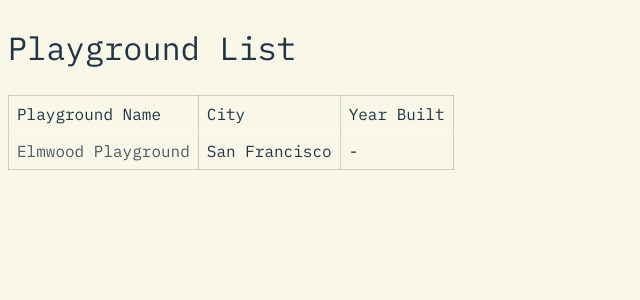
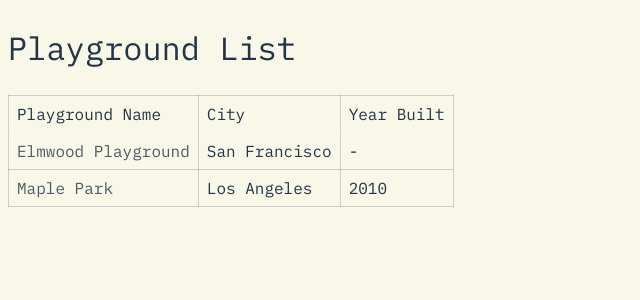
Before and after one commit to mreed4/seesaw, a React (Vite) app: page / in a window 1280 px wide. Shown: the top 300 px of the page, without its empty margins (0-640 px from the left). Built offline with nearby package versions, Linux system fonts and the light colour scheme.

Commit message:
AI improvements

```diff
--- a/src/PlaygroundContext.jsx
+++ b/src/PlaygroundContext.jsx
@@ -13,6 +13,4 @@ export const PlaygroundProvider = ({ children }) => {
   return <PlaygroundContext.Provider value={playgroundData}>{children}</PlaygroundContext.Provider>;
 };
 
-export const usePlaygroundContext = () => {
-  return useContext(PlaygroundContext);
-};
+export const usePlaygroundContext = () => useContext(PlaygroundContext);
--- a/src/PlaygroundList.jsx
+++ b/src/PlaygroundList.jsx
@@ -18,14 +18,16 @@ const PlaygroundList = () => {
           </tr>
         </thead>
         <tbody>
-          {playgrounds.map((playground, index) => {
-            const { address, names, yearBuilt } = playground;
+          {playgrounds.map((playground) => {
+            const { id, address, names, yearBuilt } = playground;
             const [street, city, state, zip] = address;
             const { official: name } = names;
             return (
-              <tr key={index}>
+              <tr key={id}>
                 <td>
-                  <Link to={`/playgrounds/${toKebabCase(city)}/${index}`}>{name}</Link>
+                  <Link to={`/playgrounds/${toKebabCase(city)}/${toKebabCase(name)}`} state={{ id }}>
+                    {name}
+                  </Link>
                 </td>
                 <td>{city}</td>
                 <td>{yearBuilt || "-"}</td>
--- a/src/PlaygroundPage.jsx
+++ b/src/PlaygroundPage.jsx
@@ -1,5 +1,5 @@
 import { usePlaygroundContext } from "./PlaygroundContext";
-import { useParams, Link } from "react-router-dom";
+import { useParams, useLocation, Link } from "react-router-dom";
 import { useEffect } from "react";
 
 const PlaygroundHeader = () => {
@@ -82,15 +82,19 @@ const PlaygroundFeedback = () => {
 
 const PlaygroundPage = () => {
   // eslint-disable-next-line no-unused-vars
-  const { id, city } = useParams();
+  const { city, name } = useParams();
+  const location = useLocation();
   const { setPlayground } = usePlaygroundContext();
 
   useEffect(() => {
-    setPlayground(Number(id));
-  }, [id, setPlayground]);
+    const { id } = location.state || {};
+    if (id) {
+      setPlayground(id);
+    }
+  }, [location.state, setPlayground]);
 
-  const { name } = usePlaygroundContext();
-  const uniqueKey = `${name}-${Date.now()}`;
+  const { name: playgroundName } = usePlaygroundContext();
+  const uniqueKey = `${playgroundName}-${Date.now()}`;
 
   // uniqueKey will force React to reapply the fade-in transition
   return (
--- a/src/data.js
+++ b/src/data.js
@@ -28,6 +28,35 @@ const playgrounds = [
     ],
     media: [],
   },
+  {
+    id: 2,
+    names: {
+      official: "Maple Park",
+      nick: "Maple Playground",
+    },
+    dateAdded: "2024-12-15T10:45:00Z",
+    yearBuilt: 2010,
+    coords: [34.052235, -118.243683],
+    address: ["789 Maple Ave", "Los Angeles", "CA", "90001"],
+    ageRange: [3, 12],
+    features: {
+      shaded: true,
+      waterPad: true,
+      trees: true,
+      grass: true,
+      playground: true,
+      restroom: true,
+      gated: true,
+    },
+    ratings: [50, 10],
+    feedback: [
+      { id: 5, userId: 30, review: "Amazing playground with lots of shade.", rating: "Like" },
+      { id: 6, userId: 31, review: "Kids love the water pad!", rating: "Like" },
+      { id: 7, userId: 32, review: "Very clean and safe.", rating: "Like" },
+      { id: 8, userId: 33, review: "A bit crowded on weekends.", rating: "Dislike" },
+    ],
+    media: [],
+  },
 ];
 
 export default playgrounds;
--- a/src/main.jsx
+++ b/src/main.jsx
@@ -1,10 +1,5 @@
-import { StrictMode } from "react";
 import { createRoot } from "react-dom/client";
 import "./index.css";
 import App from "./App.jsx";
 
-createRoot(document.getElementById("root")).render(
-  //<StrictMode>
-  <App />
-  //</StrictMode>,
-);
+createRoot(document.getElementById("root")).render(<App />);
--- a/src/usePlaygroundLogic.jsx
+++ b/src/usePlaygroundLogic.jsx
@@ -3,61 +3,77 @@
 import { useState, useEffect } from "react";
 import { useNavigate } from "react-router-dom";
 
-export const usePlaygroundLogic = (playgrounds, initialPlaygroundIndex) => {
-  const [playground, setPlayground] = useState(initialPlaygroundIndex);
+export const usePlaygroundLogic = (playgrounds, initialPlaygroundId) => {
+  const [playground, setPlayground] = useState(initialPlaygroundId);
+  const [lastRandomNumber, setLastRandomNumber] = useState(null);
   const navigate = useNavigate();
 
   const handleSpaceKey = (event) => {
     if (event.code === "Space" && event.ctrlKey) {
-      const newRandomNumber = Math.floor(Math.random() * playgrounds.length);
-      setPlayground(newRandomNumber);
-      navigate(`/playgrounds/${toKebabCase(playgrounds[newRandomNumber].address[1])}/${newRandomNumber}`);
+      const newRandomNumber = generateUniqueRandomNumber(playgrounds.length, lastRandomNumber);
+      setLastRandomNumber(newRandomNumber);
+      setPlayground(playgrounds[newRandomNumber].id);
+      navigateToPlayground(playgrounds[newRandomNumber]);
     }
+  };
+
+  const generateUniqueRandomNumber = (max, lastNumber) => {
+    let newRandomNumber;
+    do {
+      newRandomNumber = Math.floor(Math.random() * max);
+    } while (newRandomNumber === lastNumber);
+    return newRandomNumber;
+  };
+
+  const navigateToPlayground = (playground) => {
+    const { address, names } = playground;
+    navigate(`/playgrounds/${toKebabCase(address[1])}/${toKebabCase(names.official)}`);
   };
 
   useEffect(() => {
     window.addEventListener("keyup", handleSpaceKey);
-
     return () => {
       window.removeEventListener("keyup", handleSpaceKey);
     };
-    // eslint-disable-next-line react-hooks/exhaustive-deps
   }, []);
 
   useEffect(() => {
-    if (playgrounds[playground]?.names?.official) {
-      document.title = `Seesaw - ${playgrounds[playground].names.official}`;
+    const selectedPlayground = playgrounds.find((p) => p.id === playground);
+    if (selectedPlayground?.names?.official) {
+      document.title = `Seesaw - ${selectedPlayground.names.official}`;
     }
   }, [playground, playgrounds]);
 
-  const ratings = Array.isArray(playgrounds[playground]?.ratings) ? playgrounds[playground].ratings : [];
+  const selectedPlayground = playgrounds.find((p) => p.id === playground) || {};
+  const ratings = Array.isArray(selectedPlayground.ratings) ? selectedPlayground.ratings : [];
   const totalRatings = ratings.reduce((n, acc) => (n += acc), 0);
   const [likes, dislikes] = ratings;
   const percentage = totalRatings ? ((likes / totalRatings) * 100).toFixed(0) : 0;
 
-  // Extract city from the address array
-  const address = playgrounds[playground]?.address ?? [];
+  const address = selectedPlayground.address ?? [];
   const [street, city, state, zip] = address;
 
   return {
     playground,
     setPlayground,
     percentage,
-    playgroundBuilt: playgrounds[playground]?.yearBuilt,
-    features: playgrounds[playground]?.features ?? {},
+    playgroundBuilt: selectedPlayground.yearBuilt,
+    features: selectedPlayground.features ?? {},
     address,
     city,
-    name: playgrounds[playground]?.names?.official ?? "",
-    ageRange: playgrounds[playground]?.ageRange?.join(" to ") ?? "unknown",
-    feedback: playgrounds[playground]?.feedback ?? [],
-    getAgeOfPlayground: (yearBuilt) => {
-      const currentYear = new Date().getFullYear();
-      if (!yearBuilt) return "unknown year";
-      if (yearBuilt === currentYear) return "(this year 🎉)";
-      if (currentYear - yearBuilt === 1) return "(last year)";
-      return `(${currentYear - yearBuilt} years ago)`;
-    },
+    name: selectedPlayground.names?.official ?? "",
+    ageRange: selectedPlayground.ageRange?.join(" to ") ?? "unknown",
+    feedback: selectedPlayground.feedback ?? [],
+    getAgeOfPlayground,
   };
+};
+
+const getAgeOfPlayground = (yearBuilt) => {
+  const currentYear = new Date().getFullYear();
+  if (!yearBuilt) return "unknown year";
+  if (yearBuilt === currentYear) return "(this year 🎉)";
+  if (currentYear - yearBuilt === 1) return "(last year)";
+  return `(${currentYear - yearBuilt} years ago)`;
 };
 
 const toKebabCase = (str) => {
```
